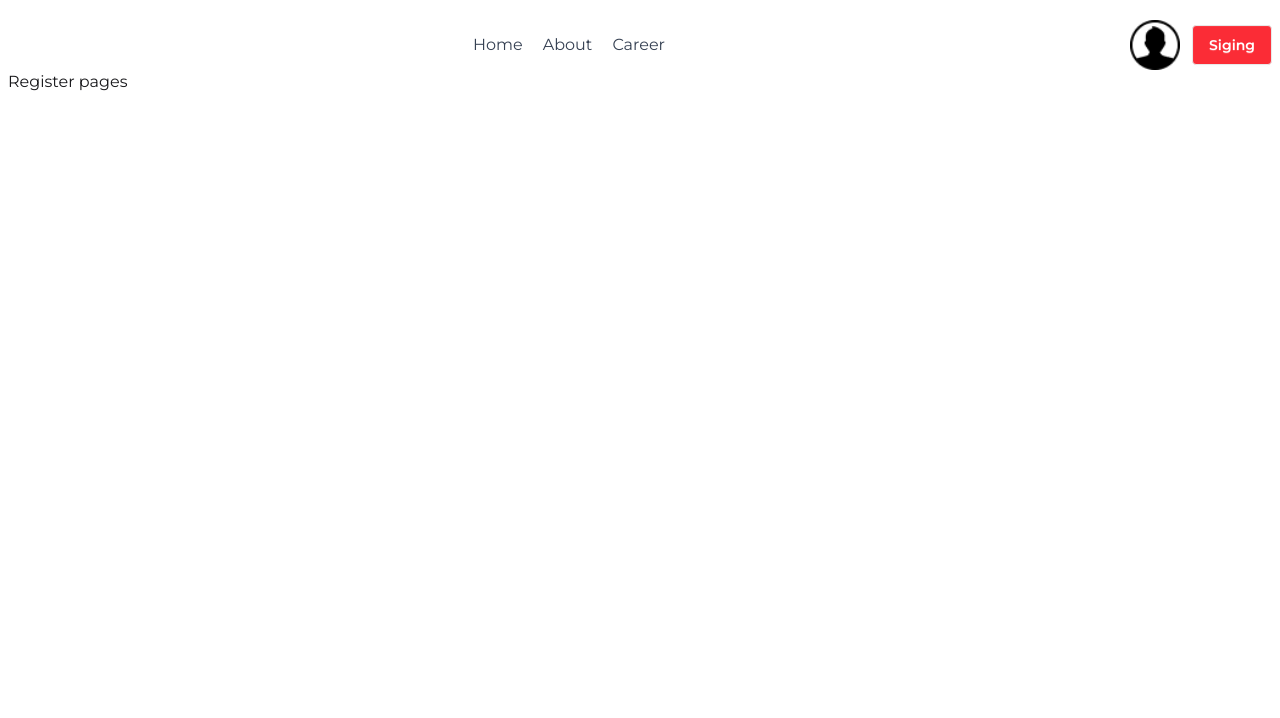
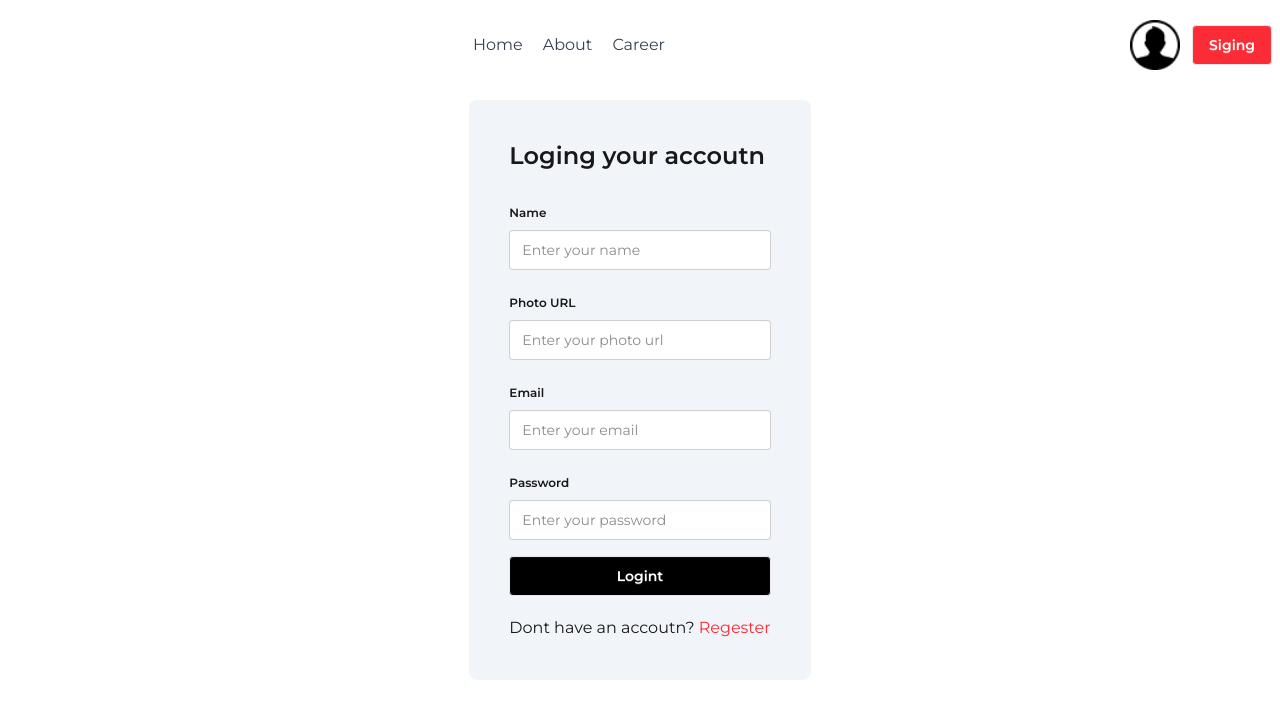
Before and after one commit to themdshakibul/Dragon-News-Next, a Next.js app: page /regester in a window 1280 px wide. Shown: the top 718 px of the page. Built offline with nearby package versions, Linux system fonts and the light colour scheme.

Commit message:
47-2 Design Login & Register Page With React Hook Form

```diff
--- a/package.json
+++ b/package.json
@@ -15,6 +15,7 @@
     "react": "19.2.4",
     "react-dom": "19.2.4",
     "react-fast-marquee": "^1.6.5",
+    "react-hook-form": "^7.74.0",
     "react-icons": "^5.6.0"
   },
   "devDependencies": {
--- a/src/Components/Shared/Navbar.jsx
+++ b/src/Components/Shared/Navbar.jsx
@@ -22,7 +22,7 @@ const Navbar = () => {
         <div className="flex items-center justify-center gap-3 ">
           <Image src={avaterImage} alt="avaterImage" width={50} height={50} />
           <button className="btn bg-red-500 text-white">
-            <Link href={"/login"}>Siging</Link>
+            <Link href={"/loging"}>Siging</Link>
           </button>
         </div>
       </div>
--- a/src/app/(auth)/loging/page.jsx
+++ b/src/app/(auth)/loging/page.jsx
@@ -1,5 +1,67 @@
+"use client";
+
+import Link from "next/link";
+import { useForm } from "react-hook-form";
+
 const Logingpage = () => {
-  return <div>Loging pages</div>;
+  const {
+    register,
+    handleSubmit,
+    formState: { errors },
+  } = useForm();
+
+  const handelLoginFunc = (data) => {
+    console.log(data, "data");
+  };
+
+  console.log(errors);
+
+  return (
+    <section>
+      <div className="container mx-auto  flex items-center justify-center h-[80vh] ">
+        <div className="p-10 rounded-lg bg-slate-100">
+          <h2 className="text-2xl font-semibold mb-6">Loging your accoutn</h2>
+          <form className="space-y-3" onSubmit={handleSubmit(handelLoginFunc)}>
+            <fieldset className="fieldset">
+              <legend className="fieldset-legend">Email</legend>
+              <input
+                type="email"
+                className="input"
+                placeholder="Enter your email"
+                {...register("email", { required: "Email field is required" })}
+              />
+              {errors.email && (
+                <p className="text-red-500">{errors.password.message}</p>
+              )}
+            </fieldset>
+            <fieldset className="fieldset">
+              <legend className="fieldset-legend">Password</legend>
+              <input
+                type="password"
+                className="input"
+                placeholder="Enter your password"
+                {...register("password", {
+                  required: "password field is required",
+                })}
+              />
+              {errors.password && (
+                <p className="text-red-500">{errors.password.message}</p>
+              )}
+            </fieldset>
+            <button className="btn bg-black w-full text-white mb-5">
+              Logint
+            </button>
+            <p>
+              Dont have an accoutn?{" "}
+              <Link href={"/regester"} className="text-red-500">
+                Regester
+              </Link>
+            </p>
+          </form>
+        </div>
+      </div>
+    </section>
+  );
 };
 
 export default Logingpage;
--- a/src/app/(auth)/regester/page.jsx
+++ b/src/app/(auth)/regester/page.jsx
@@ -1,5 +1,94 @@
-const RegisterPage = () => {
-  return <div>Register pages</div>;
+"use client";
+
+import Link from "next/link";
+import { useForm } from "react-hook-form";
+
+const Signupgpage = () => {
+  const {
+    register,
+    handleSubmit,
+    formState: { errors },
+  } = useForm();
+
+  const handelSignupFunc = (data) => {
+    console.log(data, "data");
+
+    const { name, photo, email, password } = data;
+    console.log(name, photo);
+  };
+
+  return (
+    <section>
+      <div className="container mx-auto  flex items-center justify-center h-[80vh] ">
+        <div className="p-10 rounded-lg bg-slate-100">
+          <h2 className="text-2xl font-semibold mb-6">Loging your accoutn</h2>
+          <form className="space-y-3" onSubmit={handleSubmit(handelSignupFunc)}>
+            <fieldset className="fieldset">
+              <legend className="fieldset-legend">Name</legend>
+              <input
+                type="text"
+                className="input"
+                placeholder="Enter your name"
+                {...register("name", { required: "Name field is required" })}
+              />
+              {errors.name && (
+                <p className="text-red-500">{errors.name.message}</p>
+              )}
+            </fieldset>
+            <fieldset className="fieldset">
+              <legend className="fieldset-legend">Photo URL</legend>
+              <input
+                type="text"
+                className="input"
+                placeholder="Enter your photo url"
+                {...register("photo", {
+                  required: "Photo Url field is required",
+                })}
+              />
+              {errors.photo && (
+                <p className="text-red-500">{errors.photo.message}</p>
+              )}
+            </fieldset>
+            <fieldset className="fieldset">
+              <legend className="fieldset-legend">Email</legend>
+              <input
+                type="email"
+                className="input"
+                placeholder="Enter your email"
+                {...register("email", { required: "Email field is required" })}
+              />
+              {errors.email && (
+                <p className="text-red-500">{errors.password.message}</p>
+              )}
+            </fieldset>
+            <fieldset className="fieldset">
+              <legend className="fieldset-legend">Password</legend>
+              <input
+                type="password"
+                className="input"
+                placeholder="Enter your password"
+                {...register("password", {
+                  required: "password field is required",
+                })}
+              />
+              {errors.password && (
+                <p className="text-red-500">{errors.password.message}</p>
+              )}
+            </fieldset>
+            <button className="btn bg-black w-full text-white mb-5">
+              Logint
+            </button>
+            <p>
+              Dont have an accoutn?{" "}
+              <Link href={"/regester"} className="text-red-500">
+                Regester
+              </Link>
+            </p>
+          </form>
+        </div>
+      </div>
+    </section>
+  );
 };
 
-export default RegisterPage;
+export default Signupgpage;
--- a/src/app/(main)/news/[id]/page.jsx
+++ b/src/app/(main)/news/[id]/page.jsx
@@ -53,8 +53,8 @@ const NewsDetailsPage = async ({ params }) => {
               <h2 className="font-semibold">View: {news.total_view}</h2>
             </div>
             <Link href={`/catagorie/${news.category_id}`}>
-              <button className="text-white btn btn-success font-bold cursor-pointer">
-                Back to Catagoried
+              <button className="text-white btn bg-purple-500 font-bold cursor-pointer">
+                see other news for the catagories
               </button>
             </Link>
           </div>
```
Also changed, not shown: src/lib/data.js (line endings or trailing spaces), 1 other file (tests, documents, lock files or other folders).
